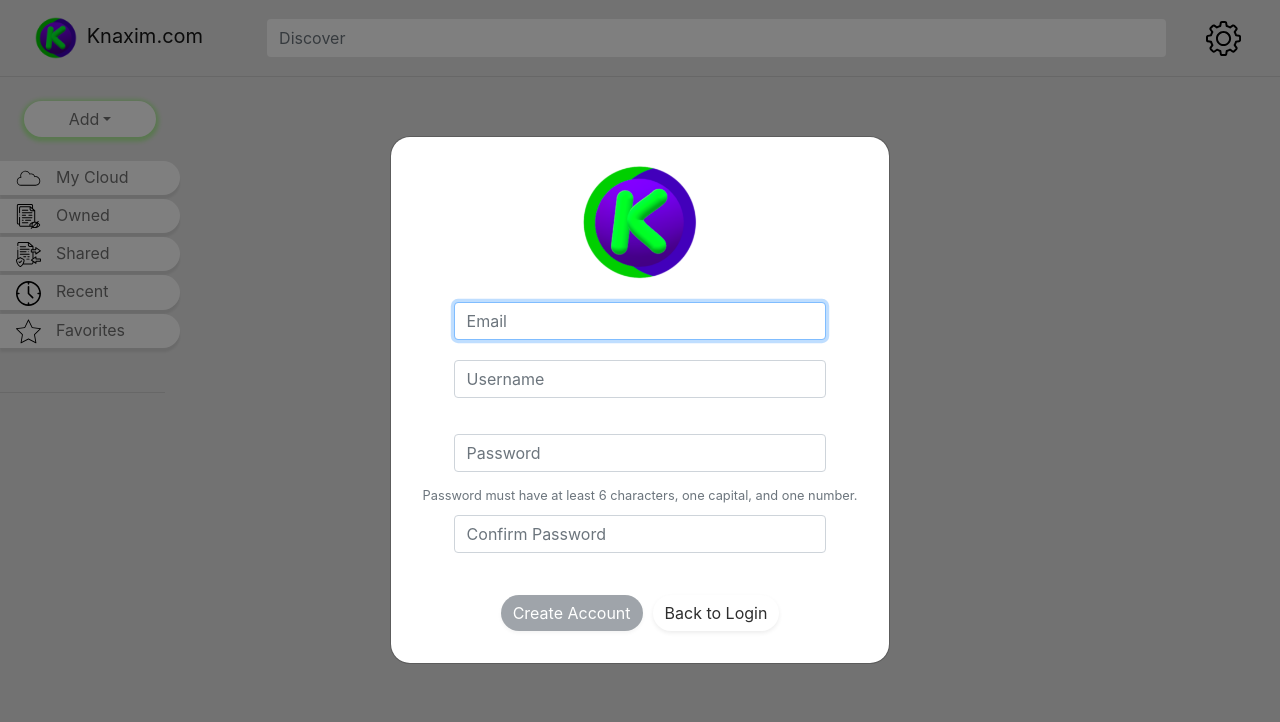
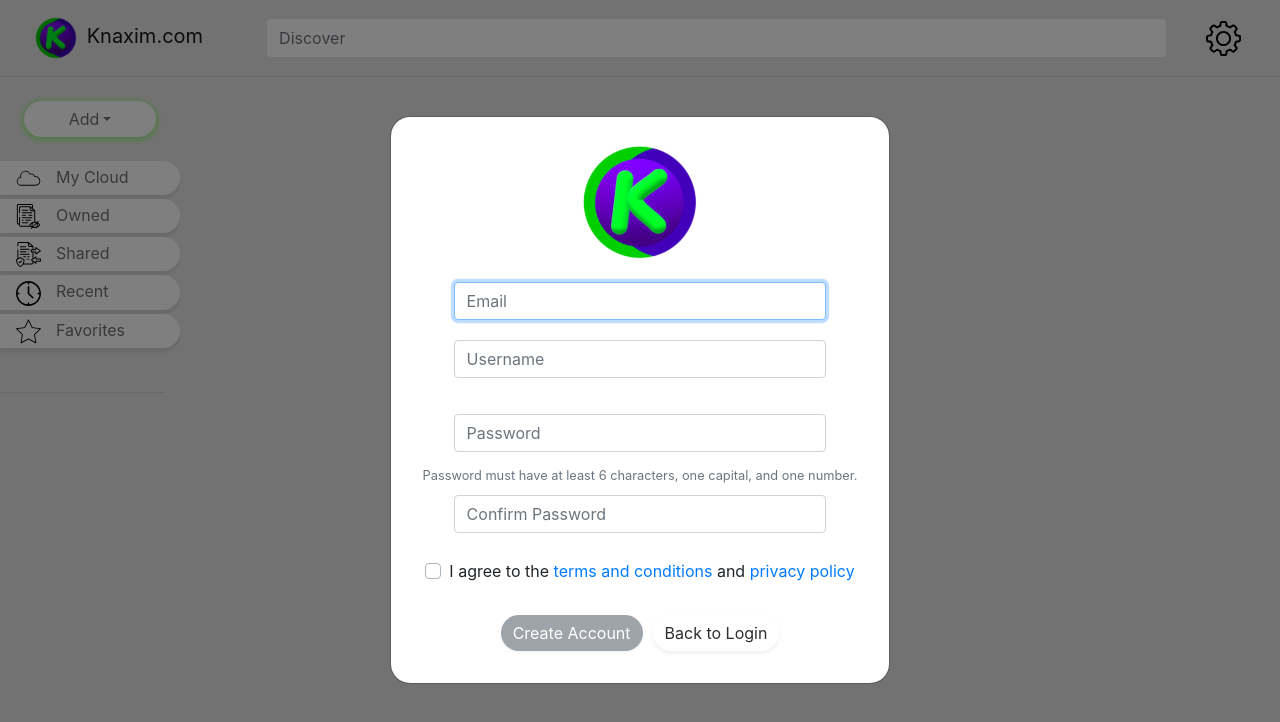
Before and after one commit to maxsetworldwide/knaxim, a Vue app in the folder web/: page /register in a window 1280 px wide. Shown: the top 722 px of the page. Built offline with nearby package versions, Linux system fonts and the light colour scheme.

Commit message:
added check box to accept terms and conditions

```diff
--- a/web/src/components/modals/registration-modal.vue
+++ b/web/src/components/modals/registration-modal.vue
@@ -35,6 +35,14 @@ events:
           <b-form-input v-model="passConf" placeholder="Confirm Password" type="password" :state="matchPasswords"/>
           <b-form-invalid-feedback>Passwords must match</b-form-invalid-feedback>
         </b-form-group>
+        <b-form-group>
+          <b-form-checkbox
+            id="checkbox-terms"
+            v-model="acceptedTerms"
+            value="accepted"
+            unchecked-value="not_accepted"
+          >I agree to the <a href="/TermsAndConditions.pdf">terms and conditions</a> and <a href="/PrivacyPolicy.pdf">privacy policy</a></b-form-checkbox>
+        </b-form-group>
       </b-form-group>
       <div v-if="loading">
         <b-spinner class="m-3"/>
@@ -66,7 +74,8 @@ export default {
       passConf: '',
       loading: false,
       takenNames: [],
-      success: false
+      success: false,
+      acceptedTerms: 'not_accepted'
     }
   },
   methods: {
@@ -105,7 +114,7 @@ export default {
   },
   computed: {
     validateForm () {
-      return this.validEmail && this.validUser && this.validPassword && this.matchPasswords
+      return this.validEmail && this.validUser && this.validPassword && this.matchPasswords && this.acceptedTerms === 'accepted'
     },
     validEmail () {
       if (this.email.length === 0) {
```
